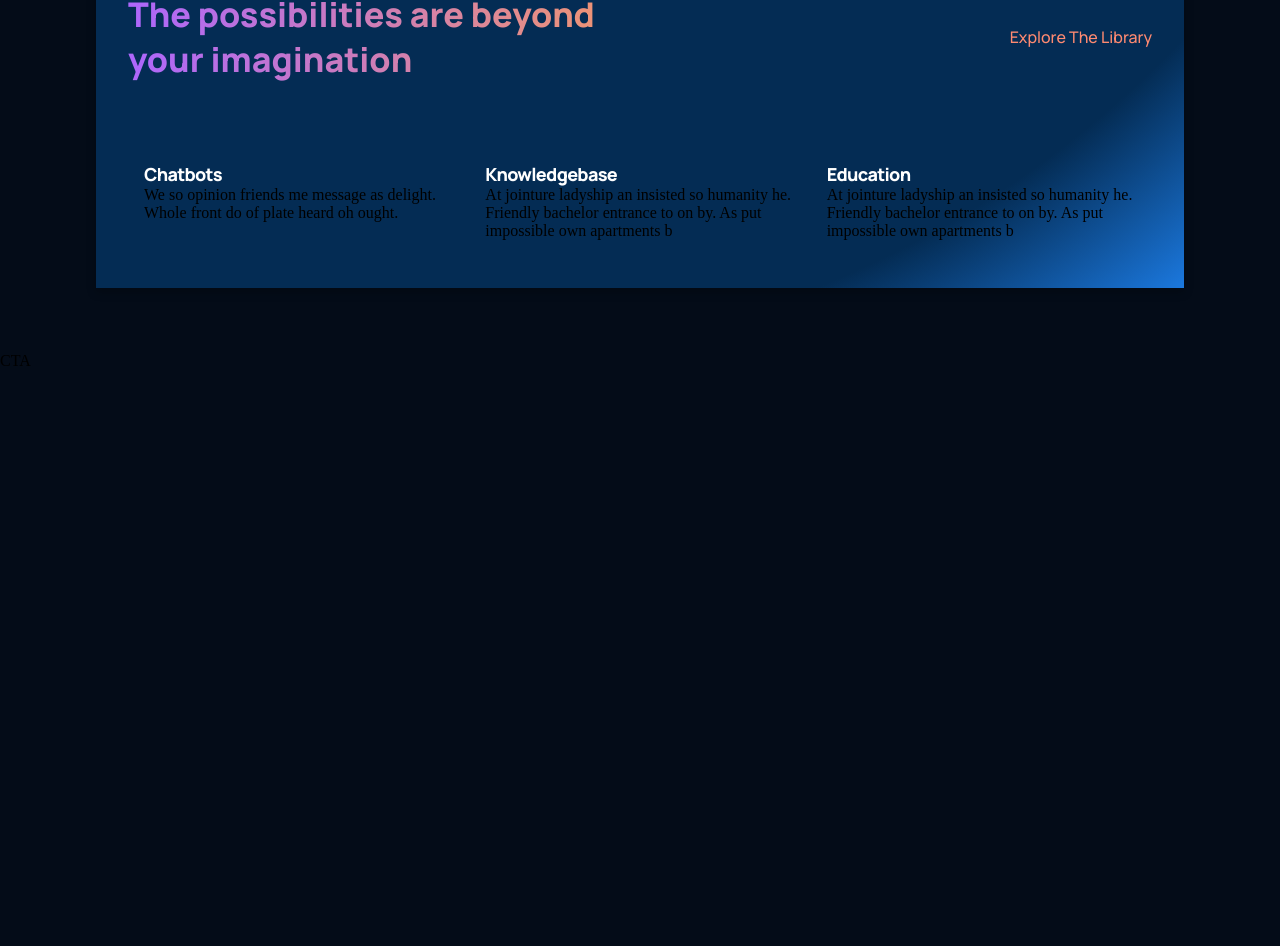
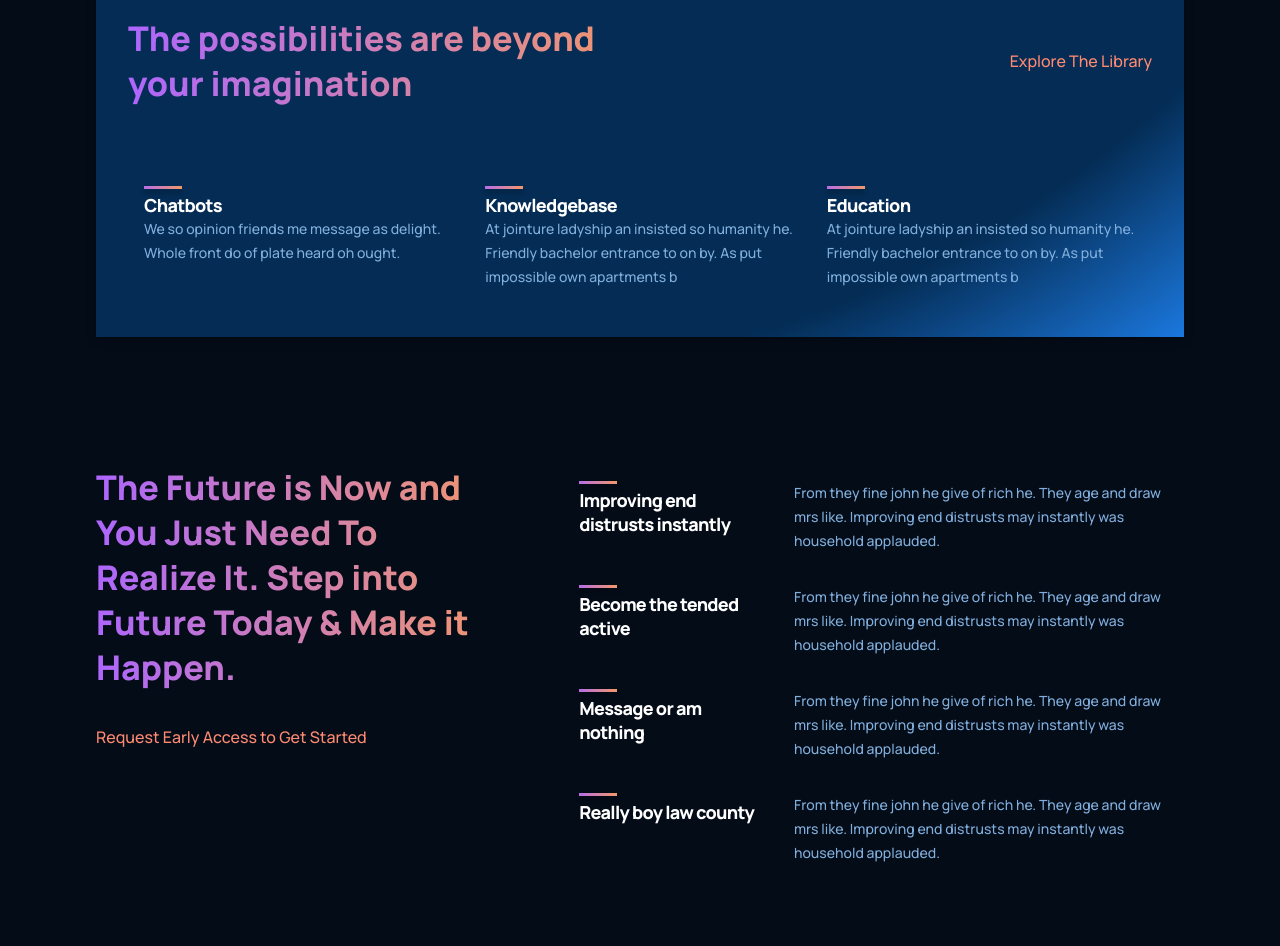
Before and after one commit to HammadMaqsood786/Modern-UI-UX-website-react.js, a React (Create React App) app: page / in a window 1280 px wide. Shown: the part 1285-2231 px from the top of the page. Before the commit the page ends 1655 px from the top, so only its background shows below. Built offline with nearby package versions, Linux system fonts and the light colour scheme.

Commit message:
Features section

```diff
--- a/src/components/feature/Feature.jsx
+++ b/src/components/feature/Feature.jsx
@@ -10,7 +10,7 @@ const Feature = ({ title, text }) => {
       </div>
 
       <div className='gpt3__features-container-feature-text' >
-        {text}
+        <p>{text}</p>
       </div>
     </div>
   )
--- a/src/components/feature/feature.css
+++ b/src/components/feature/feature.css
@@ -22,3 +22,42 @@
     letter-spacing: -0.04em;
     color: #ffffff;
 }
+
+
+.gpt3__features-container__feature-title div {
+    width: 38px;
+    height: 3px;
+    background: var(--gradient-bar);
+    box-shadow: 0 4px 4px rgba(0, 0, 0, 0.25);
+    margin-bottom: 0.25rem;
+}
+
+.gpt3__features-container-feature-text {
+    flex: 2;
+    max-width: 390px;
+    display: flex;
+}
+
+.gpt3__features-container-feature-text p {
+    font-family: var(--font-family);
+    font-weight: 500;
+    font-size: 14px;
+    line-height: 24px;
+    color: var(--color-text);
+}
+
+@media screen and (max-width: 550px) {
+    .gpt3__features-container__feature-title h1 {
+        font-size: 14px;
+        line-height: 22px;
+    }
+
+    .gpt3__features-container-feature-text p {
+        font-size: 12px;
+        line-height: 20px;
+    }
+
+    .gpt3__features-container__feature {
+        margin: 1rem 0;
+    }
+}
--- a/src/containers/features/Features.jsx
+++ b/src/containers/features/Features.jsx
@@ -1,10 +1,48 @@
-import React from 'react'
+import React from 'react';
+import Feature from "../../components/feature/Feature";
 import './features.css';
 
-const Feature = ({ title, text }) => {
+const Features = ({ title, text }) => {
+
+  const featuresData = [
+    {
+      title: "Improving end distrusts instantly ",
+      text: "From they fine john he give of rich he. They age and draw mrs like. Improving end distrusts may instantly was household applauded."
+    },
+
+    {
+      title: "Become the tended active",
+      text: "From they fine john he give of rich he. They age and draw mrs like. Improving end distrusts may instantly was household applauded."
+    },
+
+    {
+      title: "Message or am nothing",
+      text: "From they fine john he give of rich he. They age and draw mrs like. Improving end distrusts may instantly was household applauded."
+    },
+
+    {
+      title: "Really boy law county",
+      text: "From they fine john he give of rich he. They age and draw mrs like. Improving end distrusts may instantly was household applauded."
+    }
+  ]
+
   return (
-    <div></div>
+    <div className='gpt3__features  section__padding' id='features' >
+      <div className='gpt3__features-heading' >
+        <h1 className='gradient__text' >
+        The Future is Now and You Just Need To Realize It. Step into Future Today & Make it Happen.
+        </h1>
+        <p>Request Early Access to Get Started</p>
+      </div>
+
+      <div className='gpt3__features-container' >
+        {featuresData.map((item, index) => (
+          <Feature title={item.title} text={item.text} key={item.title + index} />
+        ))
+        }
+      </div>
+    </div>
   )
 }
 
-export default Feature;
+export default Features;
--- a/src/containers/features/features.css
+++ b/src/containers/features/features.css
@@ -0,0 +1,58 @@
+.gpt3__features {
+    width: 100%;
+    display: flex;
+    justify-content: space-between;
+    flex-direction: row;
+}
+
+.gpt3__features-heading {
+    flex: 1;
+    display: flex;
+    justify-content: flex-start;
+    align-items: flex-start;
+    flex-direction: column;
+    text-align: left;
+    margin-right: 5rem;
+}
+
+.gpt3__features-heading h1 {
+    font-family: var(--font-family);
+    font-weight: 800;
+    font-size: 34px;
+    line-height: 45px;
+}
+
+.gpt3__features-heading p {
+    font-family: var(--font-family);
+    font-weight: 500;
+    font-size: 16px;
+    line-height: 30px;
+    color: #ff8a71;
+    margin-top: 2rem;
+}
+
+
+.gpt3__features-container {
+    flex: 1.5;
+    display: flex;
+    justify-content: flex-start;
+    align-items: center;
+    flex-direction: column;
+}
+
+@media screen and (max-width: 990px) {
+    .gpt3__features {
+        flex-direction: column;
+    }
+
+    .gpt3__features-heading {
+        margin: 0 0 2rem 0;
+    }
+}
+
+@media screen and (max-width: 550px) {
+    .gpt3__features-heading h1 {
+        font-size: 28px;
+        line-height: 38px;
+    }
+}
```
